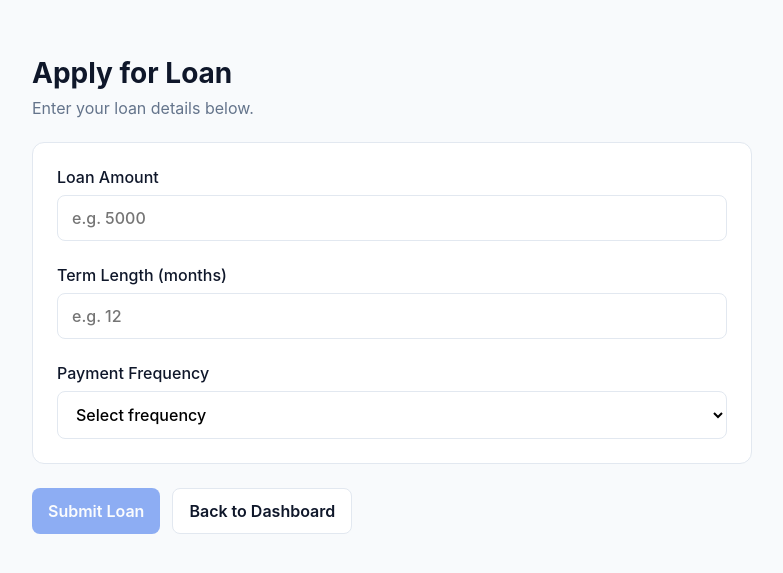
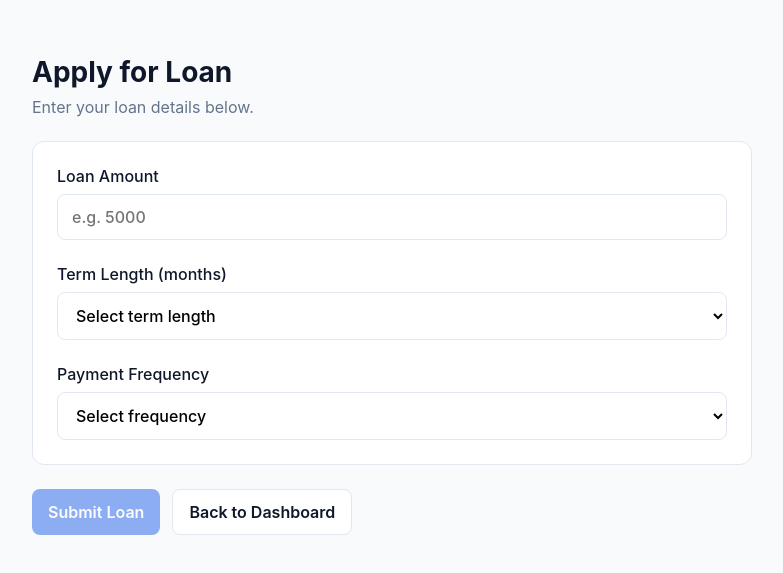
Before and after one commit to BobbyRitterbeck/Loan-App, an Angular app: page /apply-loan in a window 1280 px wide. Shown: the part 105-678 px from the top of the page, without its empty margins (248-1031 px from the left). Built offline with nearby package versions, Linux system fonts and the light colour scheme.

Commit message:
Changed term frequency to a dropdown

```diff
--- a/src/app/pages/apply-loan/apply-loan.component.html
+++ b/src/app/pages/apply-loan/apply-loan.component.html
@@ -17,13 +17,12 @@
 
       <label class="field">
         <span>Term Length (months)</span>
-        <input
-          type="number"
-          [value]="termLength()"
-          (input)="onTermLengthInput($event)"
-          placeholder="e.g. 12"
-          min="1"
-        />
+        <select [value]="termLength()" (change)="onTermLengthChange($event)">
+          <option value="" disabled>Select term length</option>
+          @for (length of termLengths; track length) {
+            <option [value]="length">{{ length }}</option>
+          }
+        </select>
       </label>
 
       <label class="field">
--- a/src/app/pages/apply-loan/apply-loan.component.ts
+++ b/src/app/pages/apply-loan/apply-loan.component.ts
@@ -21,16 +21,17 @@ export class ApplyLoanComponent {
   readonly paymentFrequency = signal('');
 
   readonly paymentFrequencies = ['biweekly', 'monthly'] as const;
+  readonly termLengths = [36, 60] as const;
 
   readonly canSubmit = computed(() => {
     const amount = Number(this.amount());
-    const termLength = Number(this.termLength());
+    const termLength = this.termLength();
     const frequency = this.paymentFrequency();
 
     return (
       amount > 0 &&
-      termLength > 0 &&
-      this.paymentFrequencies.includes(frequency as (typeof this.paymentFrequencies)[number])
+      this.termLengths.some((length) => String(length) === termLength) &&
+      (this.paymentFrequencies as readonly string[]).includes(frequency)
     );
   });
 
@@ -39,8 +40,8 @@ export class ApplyLoanComponent {
     this.amount.set(value);
   }
 
-  onTermLengthInput(event: Event): void {
-    const value = (event.target as HTMLInputElement).value;
+  onTermLengthChange(event: Event): void {
+    const value = (event.target as HTMLSelectElement).value;
     this.termLength.set(value);
   }
 
```
